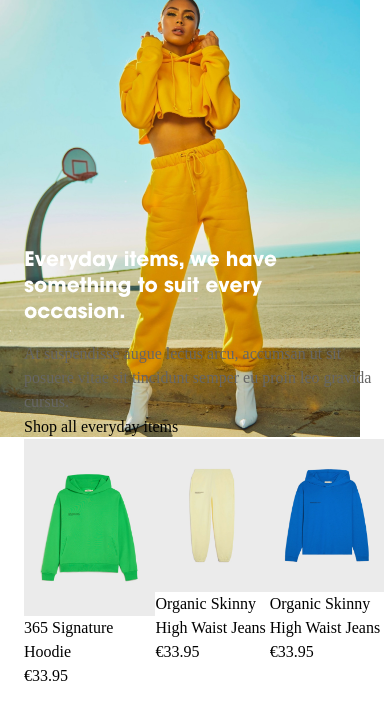
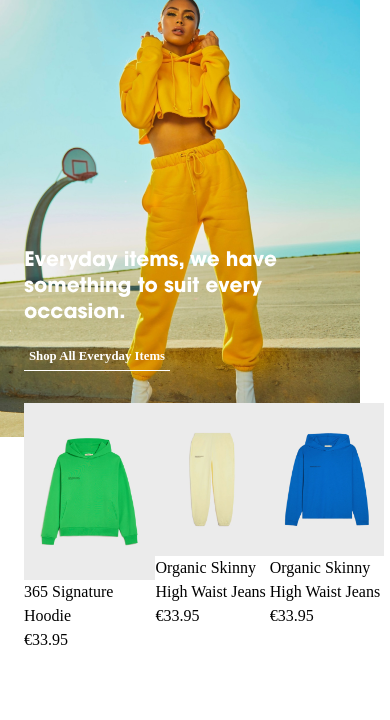
Before and after one commit to tugcan-kartal/DigiFist, a React (Create React App) app: page / in a window 390 px wide. Shown: the top 720 px of the page. Built offline with nearby package versions, Linux system fonts and the light colour scheme; a web font is replaced by a local one.

Commit message:
before responsive products

```diff
--- a/src/components/HomePage.css
+++ b/src/components/HomePage.css
@@ -13,7 +13,7 @@
 }
 
 .textone {
-    font-family: 'ITC Avant Garde Gothic Pro', sans-serif;
+    font-family: 'ITC Avant Garde Gothic Pro';
 }
 
 .texttwo{
@@ -23,12 +23,9 @@
 
 .textthree{
     font-family: 'Avenir';
-    color: #000000;
 }
 
-.line{
-    background: #000000;
-}
+
 
 .productdescription{
     font-family: 'Avenir';
--- a/src/components/HomePage.js
+++ b/src/components/HomePage.js
@@ -22,15 +22,15 @@ const HomePage = () => {
                         Everyday items, we have something to suit every occasion.
                     </div>
 
-                    <div className='texttwo sm:w-[432px] sm:h-[52px] sm:mb-[32px] sm:mr-[168px] sm:font-normal sm:text-[16px] sm:leading-[160%]'>
+                    <div className='texttwo sm:block hidden sm:w-[432px] sm:h-[52px] sm:mb-[32px] sm:mr-[168px] sm:font-normal sm:text-[16px] sm:leading-[160%]'>
                         At suspendisse augue lectus arcu, accumsan ut sit posuere vitae sit tincidunt semper eu proin leo gravida cursus.
                     </div>
 
-                    <button className='textthree sm:w-[146px] sm:h-[17px] sm:mb-[5px] sm:mr-[454px] sm:font-black sm:text-[12.8px] sm:leading-[17px] sm:items-center sm:capitalize'>
+                    <button className='textthree sm:w-[146px] w-[146px] sm:h-[17px] h-[17px] sm:mb-[5px] mb-[5px] sm:mr-[454px] mr-[190px] sm:font-black font-black sm:text-[12.8px] text-[12.8px] sm:leading-[17px] leading-[17px] sm:items-center items-center sm:capitalize capitalize sm:text-boldblack text-lightwhite'>
                         Shop all everyday items
                     </button>
 
-                    <button className='line sm:w-[146px] sm:h-[1px] sm:mb-[68px] sm:mr-[454px] block'>
+                    <button className='line sm:w-[146px] w-[146px] sm:h-[1px] h-[1px] sm:mb-[68px] mb-[32px] sm:mr-[454px] mr-[190px] block sm:bg-boldblack bg-lightwhite'>
 
                     </button>
 
```
